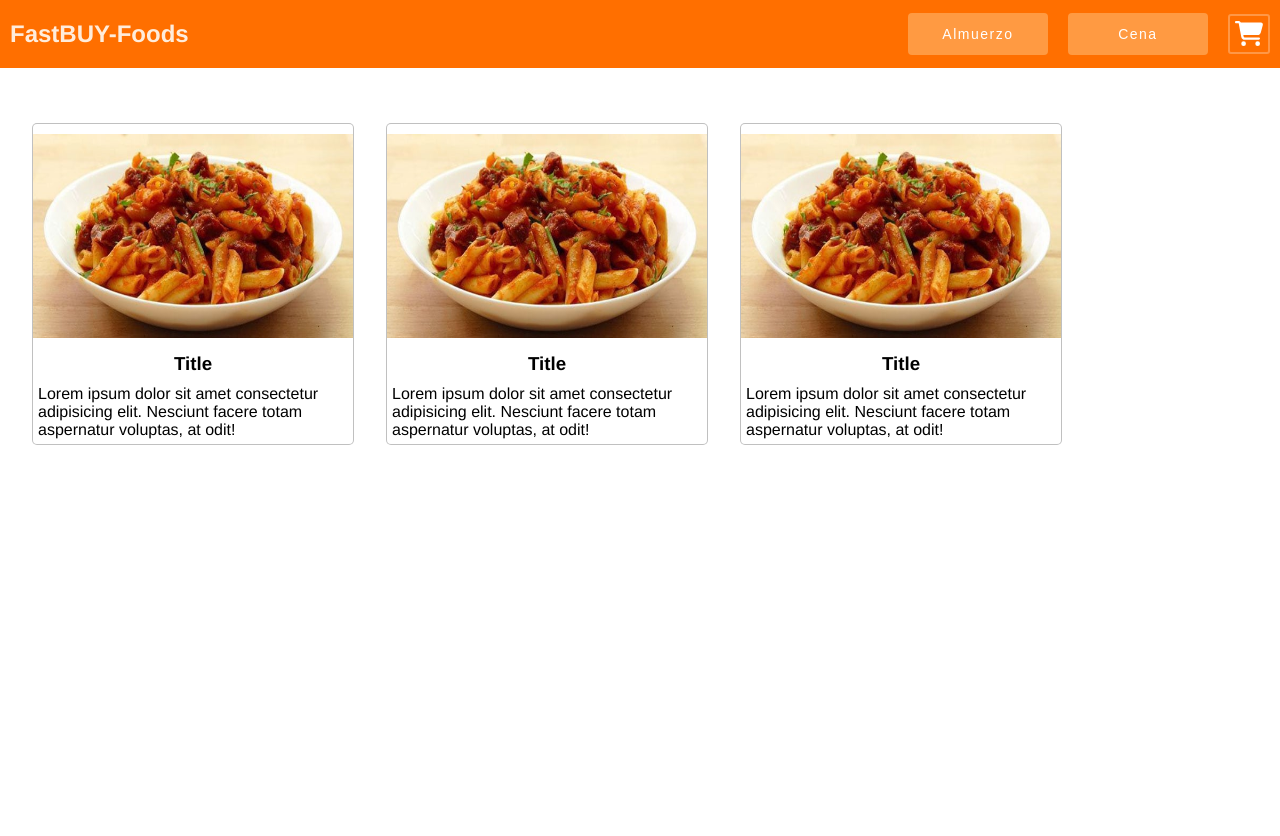
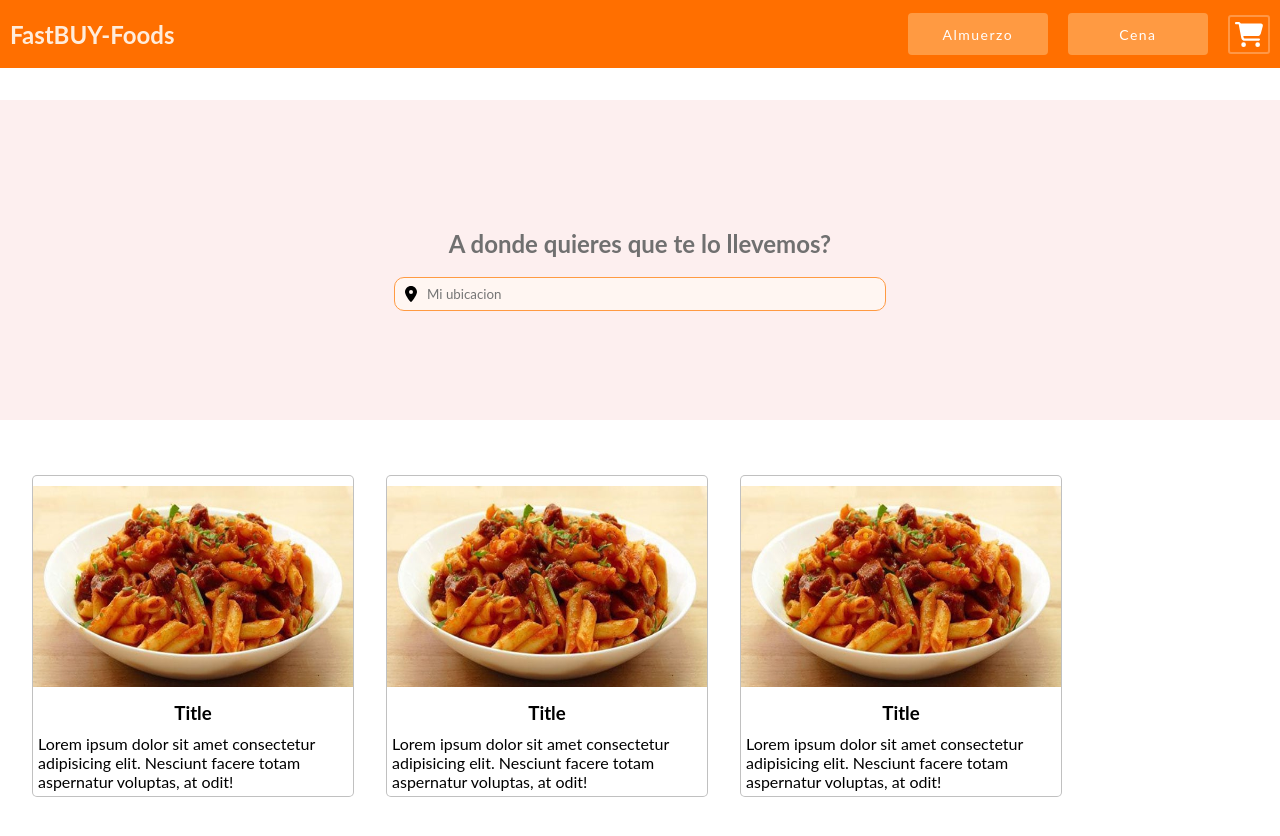
Before and after one commit to KurtCodex/FoodBuyFastApp-Vidales, a React (Create React App) app: page / in a window 1280 px wide. Shown: the top 836 px of the page. Before the commit the page ends 800 px from the top, so only its background shows below. Built offline with nearby package versions, Linux system fonts and the light colour scheme.

Commit message:
commit 0.6

```diff
--- a/src/App.jsx
+++ b/src/App.jsx
@@ -1,5 +1,6 @@
 import Navbar from './components/Navbar';
 import { Cards } from './components/Cards';
+import { Location } from './components/Location';
 import './styles/App.css';
 import './styles/index.css';
 
@@ -7,6 +8,7 @@ function App() {
   return (
     <>
       <Navbar />
+      <Location />
       <Cards />
     </>
   )
--- a/src/components/Location.jsx
+++ b/src/components/Location.jsx
@@ -0,0 +1,22 @@
+import '../styles/Location.css'
+import { FontAwesomeIcon } from '@fortawesome/react-fontawesome';
+import { faLocationDot } from '@fortawesome/free-solid-svg-icons';
+
+
+export const Location = () => {
+    return (
+        <>
+            <div className='panel-ubication'>
+                <div className='panel-ubication-title'>
+                    <h2>A donde quieres que te lo llevemos?</h2>
+                </div>
+                <div className='panel-ubication-input-location'>
+                    <div className='icon-input-location'>
+                        <FontAwesomeIcon icon={faLocationDot} />
+                        <input className='input-location' type="text" placeholder='Mi ubicacion' />
+                    </div>
+                </div>
+            </div>
+        </>
+    )
+}
--- /dev/null
+++ b/src/styles/Location.css
@@ -0,0 +1,49 @@
+* {
+    font-family: Lato;
+}
+
+.panel-ubication {
+    display: flex;
+    flex-direction: column;
+    align-items: center;
+    justify-content: center;
+
+    margin-top: 2em;
+    width: 100%;
+    height: 20em;
+
+    background-color: rgb(253, 239, 239);
+}
+
+.panel-ubication-title {
+    color: rgb(112, 112, 112);
+}
+
+.panel-ubication-input-location {
+    display: flex;
+    justify-content: flex-start;
+    align-items: center;
+
+    padding-left: 10px;
+    width: 30em;
+    height: 2em;
+
+    background-color: rgb(255, 246, 242);
+
+    border: 1px solid rgb(255, 154, 66);
+    border-radius: 10px;
+}
+
+.icon-input-location {
+    display: flex;
+    flex-direction: row;
+    align-items: center;
+}
+
+
+.input-location {
+    padding-left: 10px;
+    border: none;
+    background-color: rgb(255, 246, 242);
+    outline: none;
+}
```
